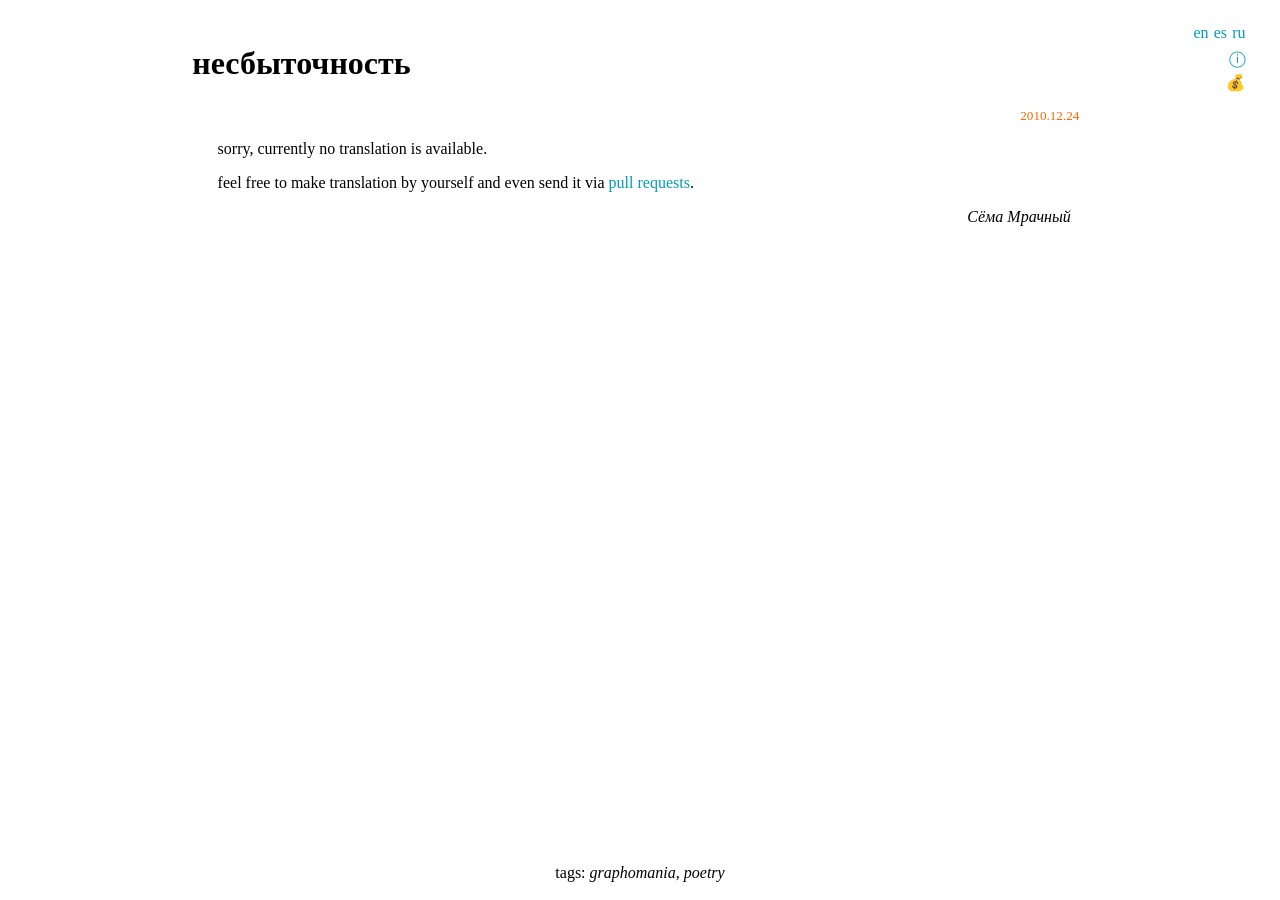
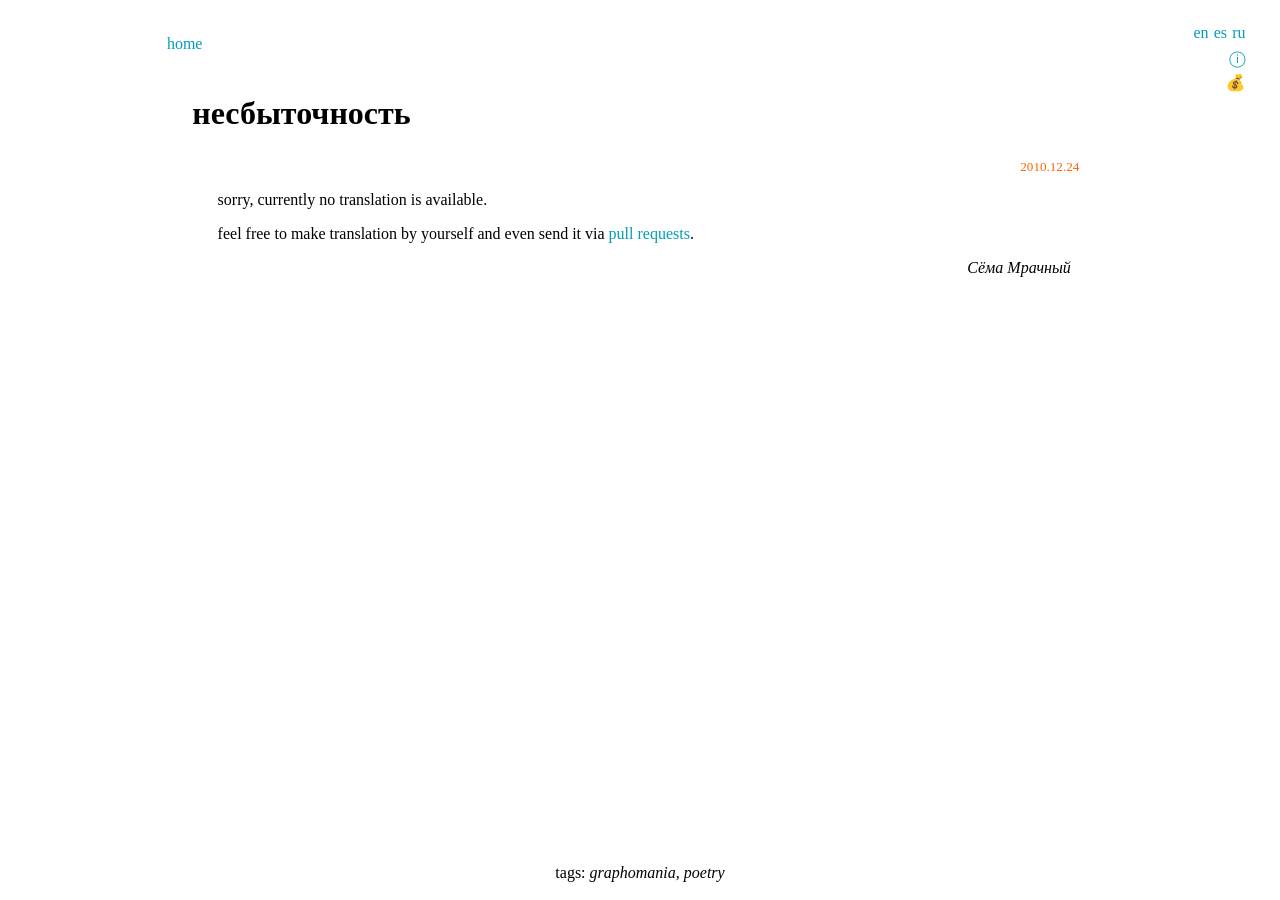
Before and after one commit to slr/slr.github.io, a Jekyll site: the page built from _posts/2010-12-24-neverness.html, in a window 1280 px wide. Built offline with Jekyll 4.4.1, drawn with Linux system fonts in a browser that asks for light colours.

Commit message:
edit css, index page and posts layout to add top navigation

```diff
--- a/_layouts/posts.html
+++ b/_layouts/posts.html
@@ -1,13 +1,18 @@
 {% include header.html -%}
+<p id="navTop">
+{%- if page.categories contains "walk-in" -%}
+<a href="/fiction/walk-in/" lang="ru">к содержанию</a>
+<a href="/fiction/walk-in/" lang="en">to Contents</a>
+<a href="/fiction/walk-in/" lang="es">al índice</a>
+{%- elsif page.url != "/" -%}
+<a href="/" lang="en">home</a><a href="/" lang="es">inicio</a><a href="/" lang="ru">домой</a>
+{%- endif -%}
 <main>
 <article>
 <header>
 <h1>{{ page.title }}</h1>
 {%- if page.categories contains "walk-in" -%}
-<p class="dt">
-<a href="/fiction/walk-in/" lang="ru">к содержанию</a>
-<a href="/fiction/walk-in/" lang="en">to Contents</a>
-<a href="/fiction/walk-in/" lang="es">al índice</a>
+<p class="dt"><time datetime="{{ page.date | date: "%Y-%m-%d" }} 02:00">~</time>
 {%- else -%}
 <p class="dt"><time datetime="{{ page.date | date: "%Y-%m-%d" }} 02:00">{{ page.date | date: "%Y.%m.%d" }}</time>
 {%- endif -%}
--- a/m.css
+++ b/m.css
@@ -121,6 +121,11 @@ img {
   margin: 0.5vw;
 }
 
+#navTop {
+  margin-top: 2%;
+  margin-left: -6%;
+}
+
 #bye {
   display: flex;
   align-items: center;
--- a/posts/index.html
+++ b/posts/index.html
@@ -35,7 +35,7 @@ title: Сёма Мрачный доведёт
 {%- if paginator.next_page -%}
 <a href="{{ paginator.next_page_path }}">&gt;&gt;</a>
 {%- else -%}
-<a href="/" lang="en">home</a><a href="/" lang="es">portada</a><a href="/" lang="ru">домой</a>
+<a href="/" lang="en">home</a><a href="/" lang="es">inicio</a><a href="/" lang="ru">домой</a>
 {%- endif -%}
 </div>
 {%- include footer.html %}
```
